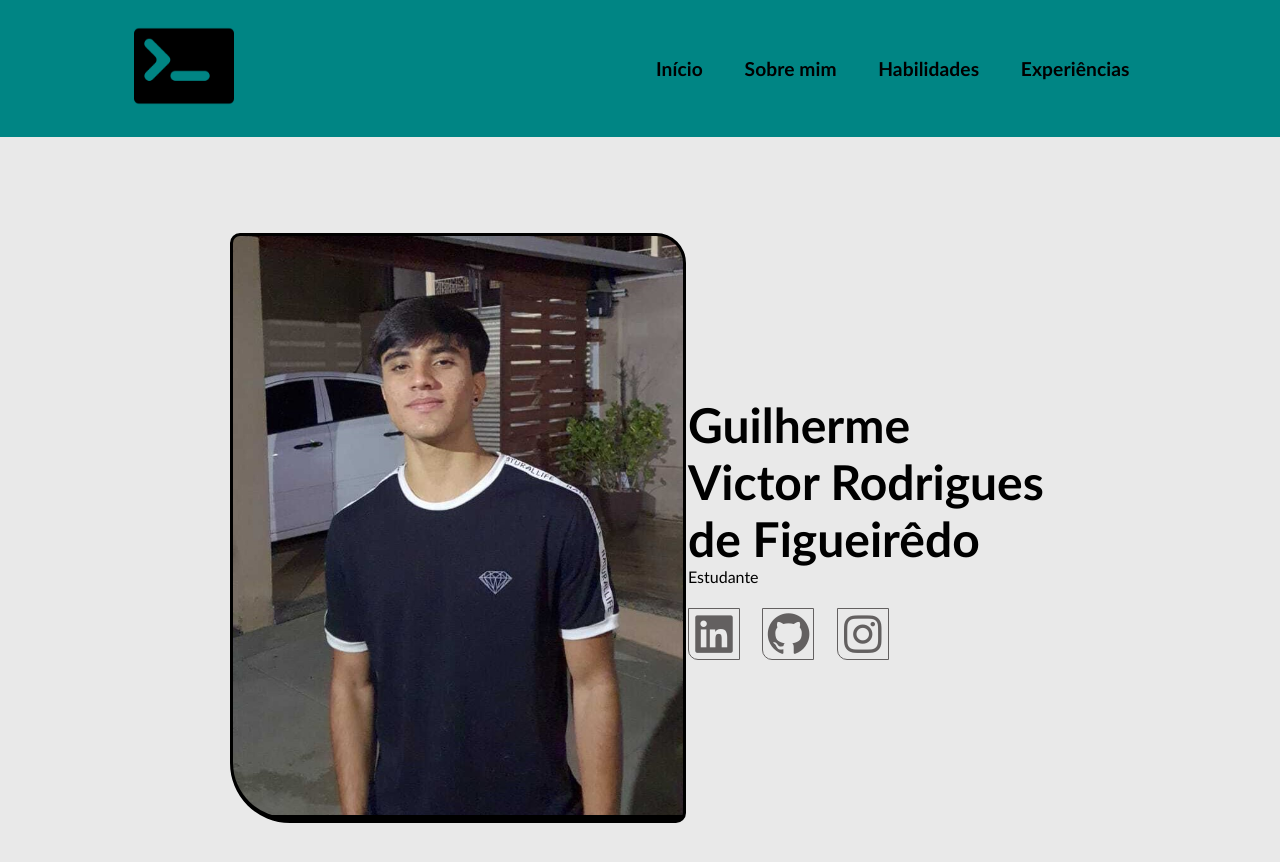
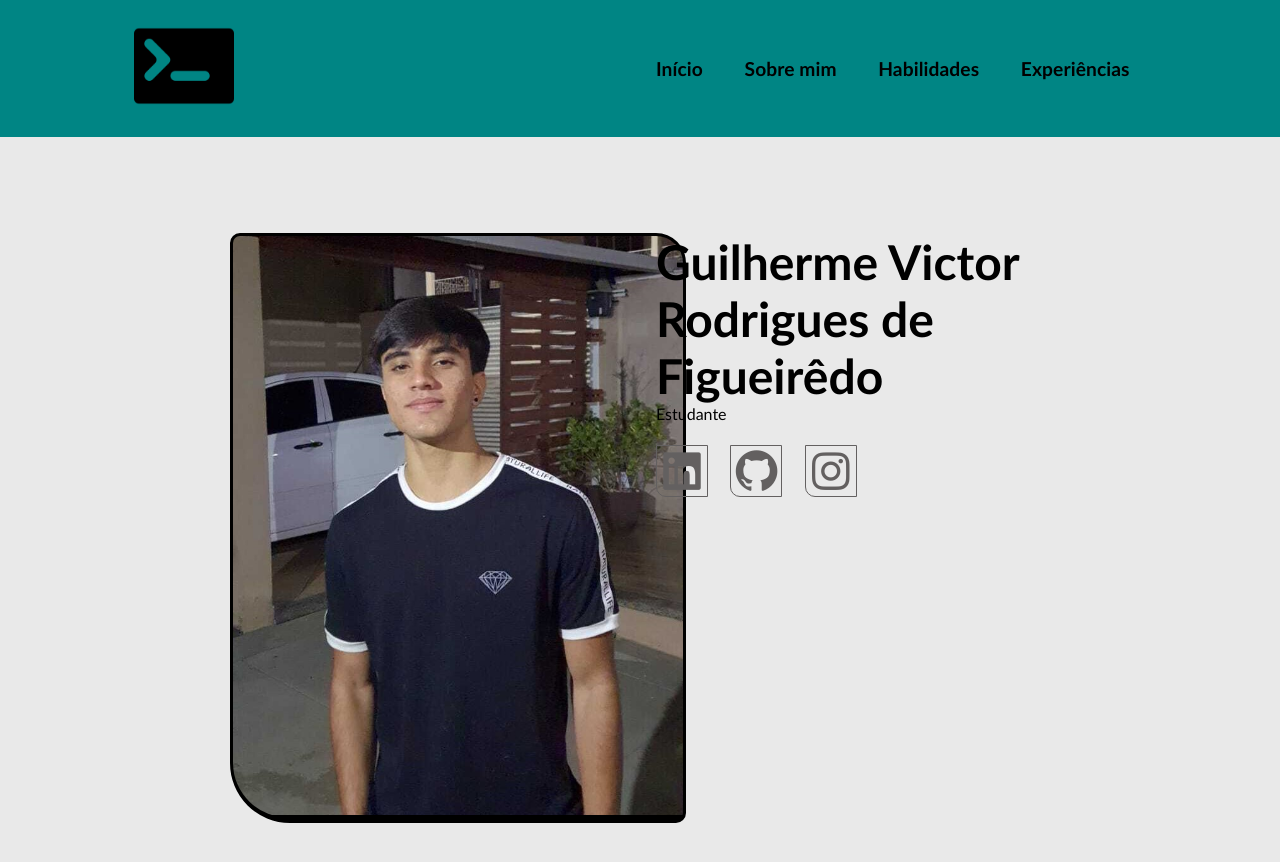
Before and after one commit to GuilhermeVRF/GuilhermeVRF.github.io, a plain HTML site: page index.html in a window 1280 px wide. Drawn offline with nearby package versions, Linux system fonts and the light colour scheme.

Commit message:
Add files via upload

```diff
--- a/style.css
+++ b/style.css
@@ -72,11 +72,11 @@ li a:hover{/*Definindo um on-hover para quando eu passar o mouse encima do li-a*
 
 .pessoal{
     padding: 6rem;
-    display: grid;/*Mostrará em forma de tabela - Como tem 2 divis, mostrará 2 tabelas*/
+    display: grid;/*Mostrará em forma de tabela - Como tem 2 divis, mostrará 2 colunas*/
     grid-template-columns: repeat(auto-fit, minmax(350px, 1fr));/*Responsividade - A minha "tabela" se arrumará sozinha*/
     row-gap: 2rem;
-    column-gap: 6rem;
-    align-items: center;
+    column-gap: 2rem;
+
 }
 
 .pessoal h1{
@@ -124,3 +124,6 @@ li a:hover{/*Definindo um on-hover para quando eu passar o mouse encima do li-a*
 .redes-sociais a:hover{
     color:black;
 }
+
+.dados-Pessoais{
+}
```
